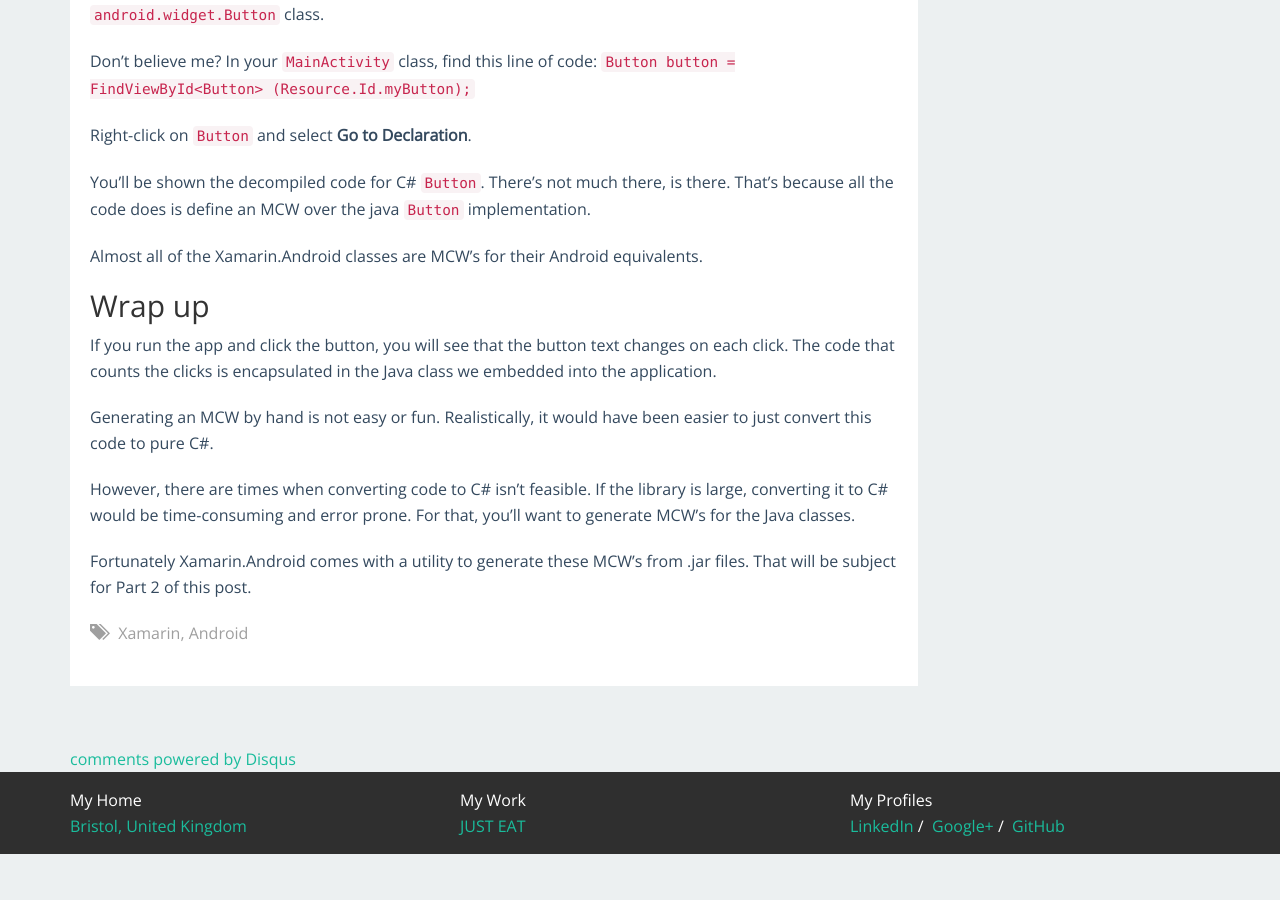
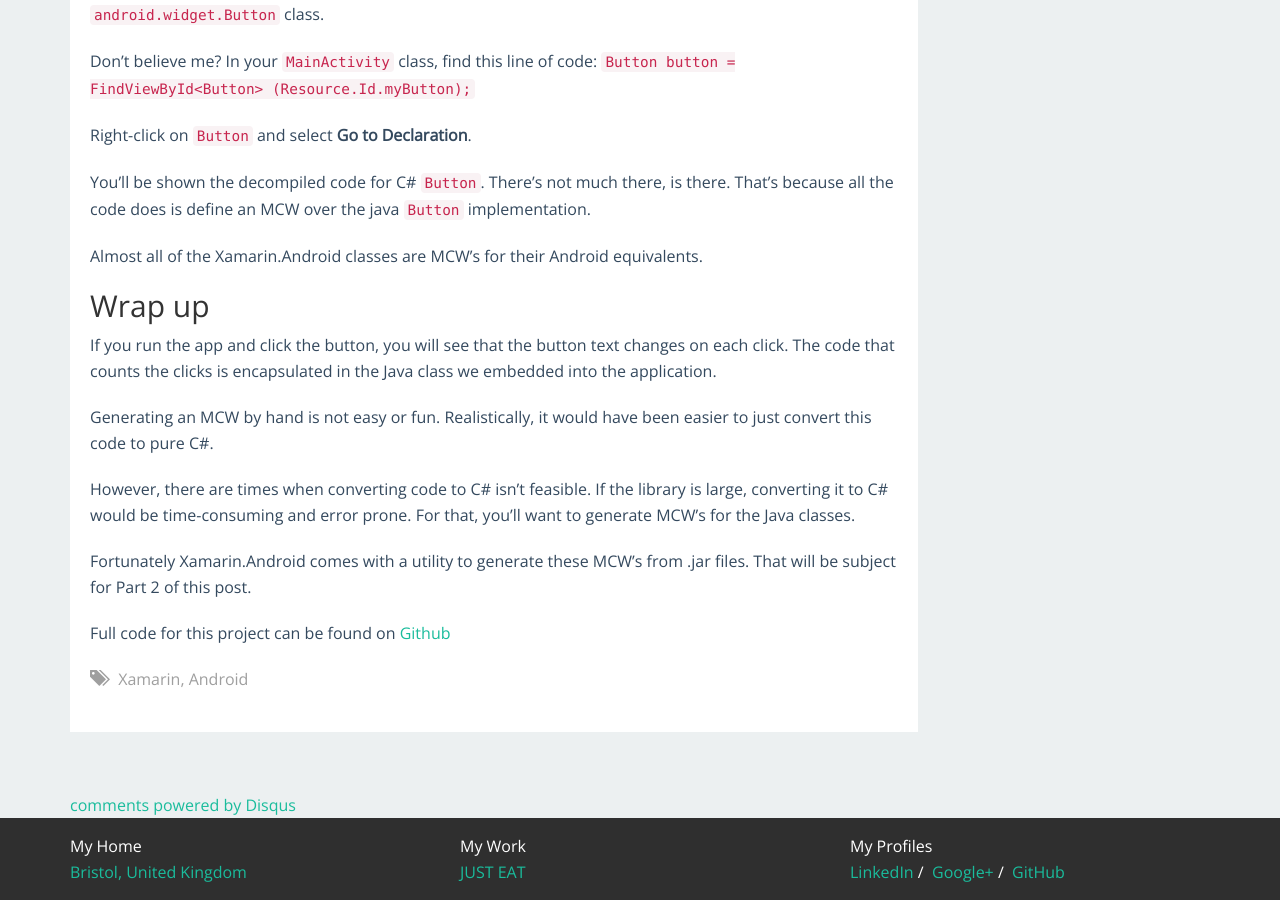
Before and after one commit to petermajor/petermajor.github.io, a Jekyll site: the page built from _posts/2015-06-11-using-android-java-libraries-with-xamarin-pt-1.md, in a window 1280 px wide and 900 px high, scrolled down 5816 px. Built offline with Jekyll 4.4.1, drawn with Linux system fonts in a browser that asks for light colours; nearby versions of some CDN libraries; comment, search, counter and statistics services are not loaded; before the commit the page ends 6670 px from its top, so only the background shows below that.

Commit message:
Added link to github code

```diff
--- a/_posts/2015-06-11-using-android-java-libraries-with-xamarin-pt-1.md
+++ b/_posts/2015-06-11-using-android-java-libraries-with-xamarin-pt-1.md
@@ -255,3 +255,5 @@ Generating an MCW by hand is not easy or fun. Realistically, it would have been
 However, there are times when converting code to C# isn't feasible. If the library is large, converting it to C# would be time-consuming and error prone. For that, you'll want to generate MCW's for the Java classes.
 
 Fortunately Xamarin.Android comes with a utility to generate these MCW's from .jar files. That will be subject for Part 2 of this post.
+
+Full code for this project can be found on [Github](https://github.com/petermajor/CallMyJava)
```
